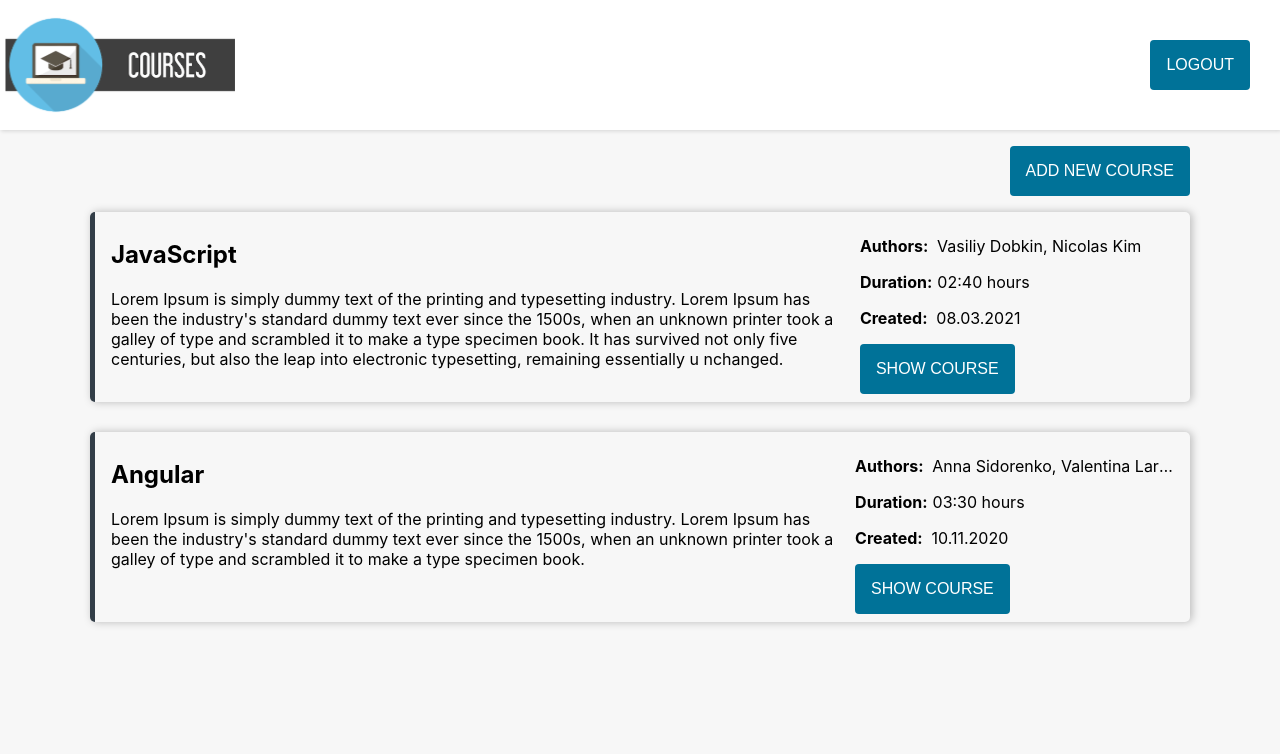
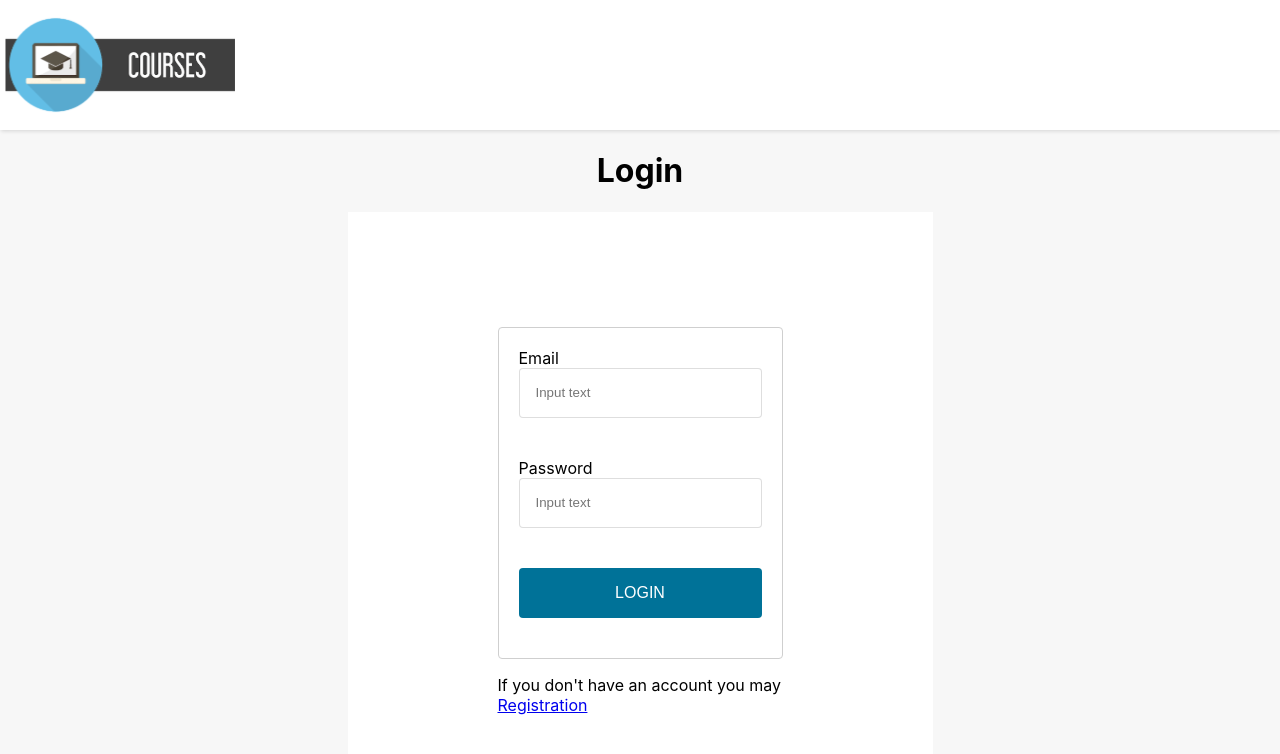
Before and after one commit to yuliiaHrytsyna/ReactFundamentalsTemplate, a React (Create React App) app: page /login in a window 1280 px wide. Before the commit this address led to /courses. Shown: the top 754 px of the page. Built offline with nearby package versions, Linux system fonts and the light colour scheme; sample sign-in values are in the browser's storage.

Commit message:
Module 2: fix routeng

```diff
--- a/src/App.jsx
+++ b/src/App.jsx
@@ -1,10 +1,17 @@
-import React, { useEffect } from "react";
+import React from "react";
 
 import styles from "./App.module.css";
 
-import { Header } from "./components";
+import {
+  Header,
+  Login,
+  Registration,
+  Courses,
+  CourseInfo,
+  CourseForm,
+} from "./components";
 
-import { Outlet, useNavigate } from "react-router-dom";
+import { Routes, Route, Navigate } from "react-router-dom";
 // Module 1:
 // * use mockedAuthorsList and mockedCoursesList mocked data
 // * add next components to the App component: Header, Courses and CourseInfo
@@ -28,21 +35,18 @@ import { Outlet, useNavigate } from "react-router-dom";
 // * wrap 'CourseForm' in the 'PrivateRoute' component
 
 function App() {
-  const navigate = useNavigate();
-
-  useEffect(() => {
-    const token = !!localStorage.getItem("token");
-    if (token) {
-      navigate("/courses");
-    } else {
-      navigate("/login");
-    }
-  }, [navigate]);
-
   return (
     <div className={styles.wrapper}>
       <Header />
-      <Outlet />
+      <Routes>
+        <Route path="/" element={<Navigate to="/courses" />} />
+        <Route path="/registration" element={<Registration />} />
+        <Route path="/login" element={<Login />} />
+        <Route path="/courses" element={<Courses />}>
+          <Route path=":courseId" element={<CourseInfo />} />
+          <Route path="add" element={<CourseForm />} />
+        </Route>
+      </Routes>
     </div>
   );
 }
--- a/src/components/Courses/Courses.jsx
+++ b/src/components/Courses/Courses.jsx
@@ -1,4 +1,4 @@
-import React from "react";
+import React, { useEffect } from "react";
 
 import styles from "./styles.module.css";
 
@@ -43,6 +43,13 @@ export const Courses = ({ coursesList, authorsList, handleShowCourse }) => {
   const navigate = useNavigate();
   const { courseId } = useParams();
 
+  useEffect(() => {
+    if (!localStorage.getItem("token")) {
+      navigate("/login");
+      console.log(localStorage.getItem("token"));
+    }
+  }, [navigate]);
+
   const openInfo = (value) => {
     navigate(`/courses/${value}`);
   };
--- a/src/components/Login/Login.jsx
+++ b/src/components/Login/Login.jsx
@@ -76,7 +76,7 @@ export const Login = () => {
         </form>
         <p>
           If you don't have an account you may
-          <Link to={"/registration"}>Registration</Link>
+          <Link to={"/registration"}> Registration</Link>
         </p>
       </div>
     </div>
--- a/src/index.js
+++ b/src/index.js
@@ -3,24 +3,13 @@ import ReactDOM from "react-dom/client";
 
 import App from "./App";
 
-import { BrowserRouter, Routes, Route } from "react-router-dom";
+import { BrowserRouter } from "react-router-dom";
 
 import "./index.css";
-import { Registration, Login, Courses, CourseInfo } from "./components";
-import { CourseForm } from "./components/CourseForm/CourseForm";
 
 const root = ReactDOM.createRoot(document.getElementById("root"));
 root.render(
   <BrowserRouter>
-    <Routes>
-      <Route path="/" element={<App />}>
-        <Route path="/registration" element={<Registration />} />
-        <Route path="/login" element={<Login />} />
-        <Route path="/courses" element={<Courses />}>
-          <Route path=":courseId" element={<CourseInfo />} />
-          <Route path="add" element={<CourseForm />} />
-        </Route>
-      </Route>
-    </Routes>
+    <App />
   </BrowserRouter>
 );
```
